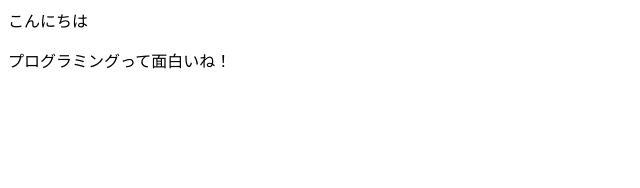
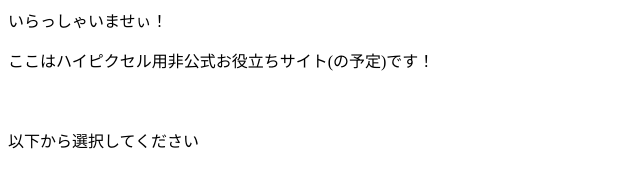
Before and after one commit to marimokorokoro/MarimoTestPages, a plain HTML site: page index.html in a window 1280 px wide. Shown: the whole page, without its empty margins (0-640 px from the left). Drawn offline with Linux system fonts and the light colour scheme.

Commit message:
Update index.html

```diff
--- a/index.html
+++ b/index.html
@@ -1,11 +1,12 @@
 <!DOCTYPE html>
 <html lang="jp" dir="ltr">
-  <head>こんにちは
+  <head>いらっしゃいませぃ！
     <meta charset="utf-8">
     <title>マリモsサイト</title>
   </head>
   <body>
-　<p>プログラミングって面白いね！</p>
+　<p>ここはハイピクセル用非公式お役立ちサイト(の予定)です！</p>
+　<p>以下から選択してください</p>
 
   </body>
 </html>
```
